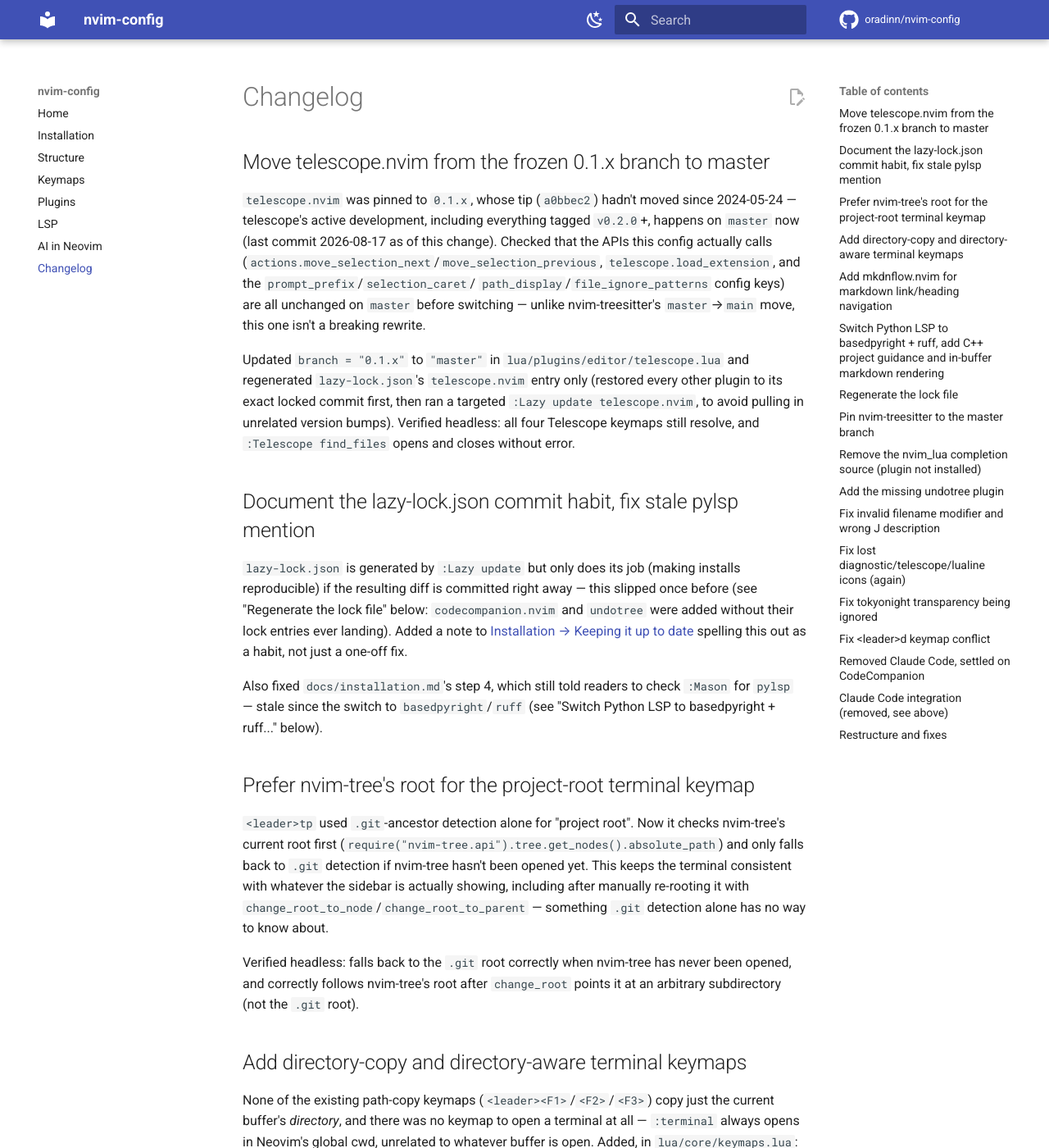
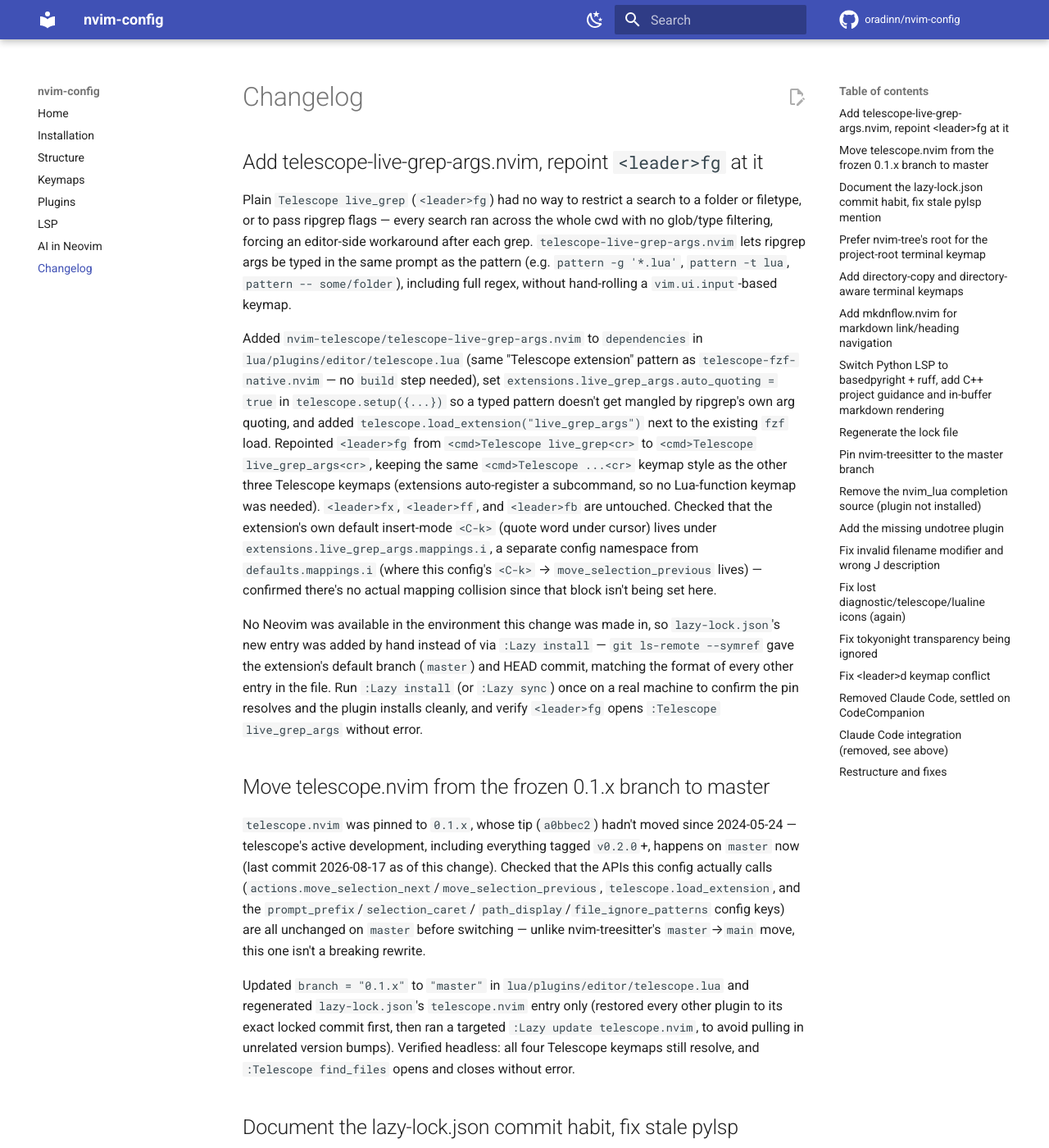
Before and after one commit to oradinn/nvim-config, an MkDocs documentation site: the page built from docs/changelog.md, in a window 1280 px wide and 1400 px high. Shown: the whole window at 82% size. Built offline with MkDocs 1.6.1 and Material for MkDocs 9.7.7, drawn with Linux system fonts in a browser that asks for light colours; comment, search, counter and statistics services are not loaded.

Commit message:
Add telescope-live-grep-args.nvim, repoint <leader>fg at it
Plain live_grep had no way to restrict a search to a folder or filetype,
or pass ripgrep flags. telescope-live-grep-args.nvim lets those (plus
regex, already the default) be typed in the same prompt as the pattern.

Co-Authored-By: Claude Sonnet 5 <noreply@anthropic.com>
Claude-Session: https://claude.ai/code/session_01BSK2Nic8C5SpzxH6v7VP1M

```diff
--- a/docs/changelog.md
+++ b/docs/changelog.md
@@ -1,4 +1,39 @@
 # Changelog
+
+## Add telescope-live-grep-args.nvim, repoint `<leader>fg` at it
+
+Plain `Telescope live_grep` (`<leader>fg`) had no way to restrict a search to
+a folder or filetype, or to pass ripgrep flags — every search ran across the
+whole cwd with no glob/type filtering, forcing an editor-side workaround
+after each grep. `telescope-live-grep-args.nvim` lets ripgrep args be typed
+in the same prompt as the pattern (e.g. `pattern -g '*.lua'`, `pattern -t lua`,
+`pattern -- some/folder`), including full regex, without hand-rolling a
+`vim.ui.input`-based keymap.
+
+Added `nvim-telescope/telescope-live-grep-args.nvim` to `dependencies` in
+`lua/plugins/editor/telescope.lua` (same "Telescope extension" pattern as
+`telescope-fzf-native.nvim` — no `build` step needed), set
+`extensions.live_grep_args.auto_quoting = true` in `telescope.setup({...})`
+so a typed pattern doesn't get mangled by ripgrep's own arg quoting, and
+added `telescope.load_extension("live_grep_args")` next to the existing
+`fzf` load. Repointed `<leader>fg` from `<cmd>Telescope live_grep<cr>` to
+`<cmd>Telescope live_grep_args<cr>`, keeping the same `<cmd>Telescope ...<cr>`
+keymap style as the other three Telescope keymaps (extensions auto-register
+a subcommand, so no Lua-function keymap was needed). `<leader>fx`, `<leader>ff`,
+and `<leader>fb` are untouched. Checked that the extension's own default
+insert-mode `<C-k>` (quote word under cursor) lives under
+`extensions.live_grep_args.mappings.i`, a separate config namespace from
+`defaults.mappings.i` (where this config's `<C-k>` → `move_selection_previous`
+lives) — confirmed there's no actual mapping collision since that block isn't
+being set here.
+
+No Neovim was available in the environment this change was made in, so
+`lazy-lock.json`'s new entry was added by hand instead of via `:Lazy
+install` — `git ls-remote --symref` gave the extension's default branch
+(`master`) and HEAD commit, matching the format of every other entry in the
+file. Run `:Lazy install` (or `:Lazy sync`) once on a real machine to
+confirm the pin resolves and the plugin installs cleanly, and verify
+`<leader>fg` opens `:Telescope live_grep_args` without error.
 
 ## Move telescope.nvim from the frozen 0.1.x branch to master
 
--- a/docs/plugins.md
+++ b/docs/plugins.md
@@ -22,7 +22,7 @@ see [Structure](structure.md) for why.
 
 | Plugin | File | Notes |
 |---|---|---|
-| [telescope.nvim](https://github.com/nvim-telescope/telescope.nvim) | `editor/telescope.lua` | Fuzzy finder for files, grep, buffers, and LSP pickers, backed by `telescope-fzf-native.nvim` for speed. |
+| [telescope.nvim](https://github.com/nvim-telescope/telescope.nvim) | `editor/telescope.lua` | Fuzzy finder for files, grep, buffers, and LSP pickers, backed by `telescope-fzf-native.nvim` for speed and [telescope-live-grep-args.nvim](https://github.com/nvim-telescope/telescope-live-grep-args.nvim) (`<leader>fg`) for regex/glob/folder-restricted grep. |
 | [nvim-tree.lua](https://github.com/nvim-tree/nvim-tree.lua) | `editor/nvim-tree.lua` | File explorer sidebar, toggled with `<leader>e`. |
 | [nvim-treesitter](https://github.com/nvim-treesitter/nvim-treesitter) | `editor/treesitter.lua` | Syntax highlighting, indentation, and incremental selection for the languages listed in `ensure_installed`. |
 | [which-key.nvim](https://github.com/folke/which-key.nvim) | `editor/whichkey.lua` | Popup that shows available keybindings as you type a prefix. |
--- a/lazy-lock.json
+++ b/lazy-lock.json
@@ -25,6 +25,7 @@
   "plenary.nvim": { "branch": "master", "commit": "b9fd5226c2f76c951fc8ed5923d85e4de065e509" },
   "render-markdown.nvim": { "branch": "main", "commit": "640a3ec6d538bad17c328be373c7cad0293d9589" },
   "telescope-fzf-native.nvim": { "branch": "main", "commit": "1f08ed60cafc8f6168b72b80be2b2ea149813e55" },
+  "telescope-live-grep-args.nvim": { "branch": "master", "commit": "53e9df55b3651dd7cf77e172f1e8c9a17407acca" },
   "telescope.nvim": { "branch": "master", "commit": "40aedd8a68c78a656a10a8d62d80c54af59420fb" },
   "tokyonight.nvim": { "branch": "main", "commit": "4fe1b0c44f5d6ee769cdfbdffc7ccb703f53feda" },
   "undotree": { "branch": "master", "commit": "6fa6b57cda8459e1e4b2ca34df702f55242f4e4d" },
```
Also changed, not shown: docs/keymaps.md (+1 -1 lines), 1 other file.
